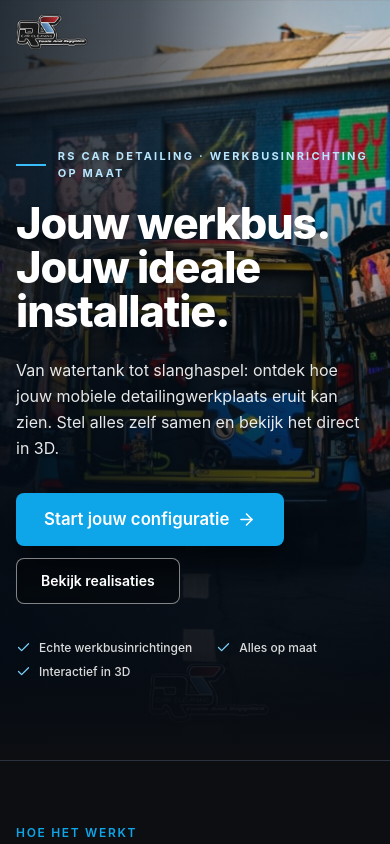
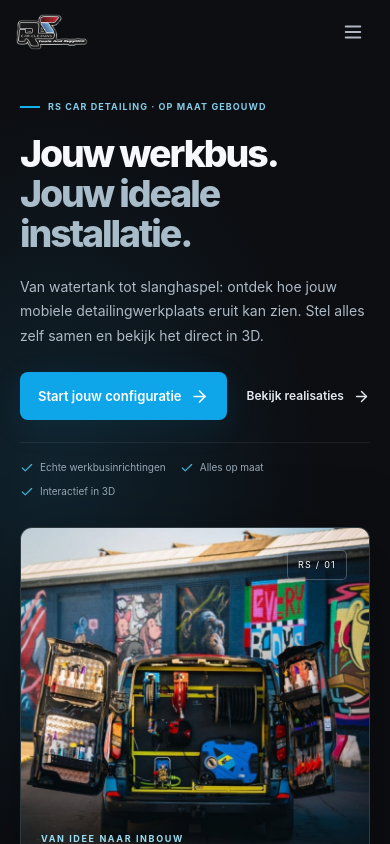
Before and after one commit to muwattah/simulator_auto, a React (Vite) app: page / in a window 390 px wide. Shown: the top 844 px of the page. Built offline with nearby package versions, Linux system fonts and the light colour scheme.

Commit message:
Present original homepage photo in a clean responsive split hero (#8)

```diff
--- a/src/components/HomePage.tsx
+++ b/src/components/HomePage.tsx
@@ -119,47 +119,27 @@ export default function HomePage({ onStart }: Props) {
         )}
       </header>
 
-      <section className="relative isolate min-h-[90svh] md:min-h-[92svh] flex items-end md:items-center overflow-hidden bg-[#07111b]" aria-labelledby="hero-title">
-        <img
-          src={`${import.meta.env.BASE_URL}images/fotorscar.jpg`}
-          alt="Geopende RS Car Detailing werkbus met gemonteerde slanghaspels en professionele reinigingsapparatuur"
-          loading="eager"
-          decoding="async"
-          className="rs-home-hero-image absolute inset-0 h-full w-full object-cover"
-          width={1440}
-          height={1800}
-          fetchPriority="high"
-        />
-        <div className="absolute inset-0 pointer-events-none" style={{ background: 'linear-gradient(90deg, rgba(4,12,21,.82) 0%, rgba(4,12,21,.65) 36%, rgba(4,12,21,.18) 74%, rgba(4,12,21,.08) 100%)' }} />
-        <div className="absolute inset-0 md:hidden pointer-events-none" style={{ background: 'linear-gradient(0deg, rgba(3,10,19,.88) 0%, rgba(3,10,19,.65) 34%, rgba(3,10,19,.05) 78%)' }} />
-        <div className="absolute bottom-0 inset-x-0 h-28 bg-gradient-to-t from-[var(--bg-primary)] to-transparent pointer-events-none" />
-        <div className="container-content relative z-10 w-full pt-32 pb-20 sm:pb-24 md:py-36">
-          <div className="max-w-[680px]">
-            <p className="mb-5 flex items-center gap-3 text-[11px] sm:text-xs font-bold tracking-[.2em] uppercase text-sky-200">
-              <span className="h-[2px] w-9 bg-sky-400" /> RS Car Detailing · Werkbusinrichting op maat
-            </p>
-            <h1 id="hero-title" className="text-white text-[clamp(2.7rem,6vw,5.4rem)] font-extrabold tracking-tight leading-[1.02] drop-shadow-lg">
-              Jouw werkbus.<br />Jouw ideale installatie.
-            </h1>
-            <p className="mt-6 max-w-[550px] text-base sm:text-lg md:text-xl leading-relaxed text-white/90">
-              Van watertank tot slanghaspel: ontdek hoe jouw mobiele detailingwerkplaats eruit kan zien. Stel alles zelf samen en bekijk het direct in 3D.
-            </p>
-            <div className="mt-8 flex flex-wrap gap-3">
-              <button type="button" onClick={onStart} className="btn-primary btn-lg shadow-xl shadow-black/30">
-                Start jouw configuratie <ArrowRight size={19} />
-              </button>
-              <button type="button" onClick={() => scrollTo('realisaties')} className="inline-flex items-center justify-center gap-2 rounded-lg border border-white/50 bg-black/30 px-6 py-3 text-sm font-semibold text-white backdrop-blur-sm transition-colors hover:bg-white/15">
-                Bekijk realisaties
-              </button>
-            </div>
-            <div className="mt-9 flex flex-wrap gap-x-6 gap-y-2 text-xs sm:text-sm font-medium text-white/85">
-              {['Echte werkbusinrichtingen', 'Alles op maat', 'Interactief in 3D'].map(t => (
-                <span key={t} className="inline-flex items-center gap-2"><Check size={15} className="text-sky-300" />{t}</span>
-              ))}
-            </div>
+      <section className="rs-home-hero" aria-labelledby="hero-title">
+        <div className="rs-hero-copy">
+          <p className="rs-hero-eyebrow"><span /> RS Car Detailing · Op maat gebouwd</p>
+          <h1 id="hero-title">Jouw werkbus.<br /><span>Jouw ideale<br className="hidden xl:block" /> installatie.</span></h1>
+          <p className="rs-hero-description">Van watertank tot slanghaspel: ontdek hoe jouw mobiele detailingwerkplaats eruit kan zien. Stel alles zelf samen en bekijk het direct in 3D.</p>
+          <div className="rs-hero-actions">
+            <button type="button" onClick={onStart} className="btn-primary btn-lg">Start jouw configuratie <ArrowRight size={19} /></button>
+            <button type="button" onClick={() => scrollTo('realisaties')} className="rs-hero-secondary">Bekijk realisaties <ArrowRight size={17} /></button>
+          </div>
+          <div className="rs-hero-assurance">
+            {['Echte werkbusinrichtingen', 'Alles op maat', 'Interactief in 3D'].map(t => <span key={t}><Check size={14} />{t}</span>)}
           </div>
         </div>
-        <div className="absolute right-5 bottom-6 hidden md:block text-xs tracking-widest uppercase text-white/70">RS Car Detailing · Realisatie</div>
+        <figure className="rs-hero-photo">
+          <img src={`${import.meta.env.BASE_URL}images/fotorscar.jpg`}
+            alt="Geopende RS Car Detailing werkbus met gemonteerde slanghaspels en professionele reinigingsapparatuur"
+            loading="eager" decoding="async" fetchPriority="high" width={1440} height={1800}
+            className="rs-home-hero-image" />
+          <figcaption><span className="rs-hero-photo-label">VAN IDEE NAAR INBOUW</span><strong>Jouw werkplaats. Overal.</strong><span>Een echte RS Car Detailing realisatie</span></figcaption>
+          <span className="rs-hero-photo-index" aria-hidden="true">RS / 01</span>
+        </figure>
       </section>
 
       <section id="hoe-het-werkt" className="section border-t border-[var(--border)]">
--- a/src/index.css
+++ b/src/index.css
@@ -222,8 +222,47 @@ body {
 
 .detailing-viewer { scroll-margin-top: 74px; }
 
-/* Original hero JPEG: retain source pixels and focus the cargo opening. */
-.rs-home-hero-image { object-fit: cover; object-position: center 32%; }
-@media (min-width: 768px) {
-  .rs-home-hero-image { object-position: center 38%; }
+/* A portrait source gets its own stage instead of being stretched across a wide hero. */
+.rs-home-hero { display:grid; grid-template-columns:minmax(0,1fr) minmax(0,1.04fr); align-items:center; gap:clamp(24px,4vw,72px); max-width:1600px; margin:auto; padding:112px clamp(24px,5vw,88px) 56px; background:radial-gradient(ellipse at 14% 50%,#10232e 0%,transparent 55%); }
+.rs-hero-copy { padding:24px 0; }
+.rs-hero-eyebrow { display:flex; align-items:center; gap:12px; color:#83cbe8; font-size:11px; font-weight:700; letter-spacing:.16em; text-transform:uppercase; margin-bottom:28px; }
+.rs-hero-eyebrow > span { width:30px; height:2px; background:#11b5ec; flex-shrink:0; }
+.rs-hero-copy h1 { color:#f6f8fb; font-size:clamp(40px,4.65vw,76px); font-weight:800; letter-spacing:-.055em; line-height:1.06; }
+.rs-hero-copy h1 > span { color:#a8bdc9; }
+.rs-hero-description { max-width:460px; margin-top:26px; color:#aebac5; font-size:17px; line-height:1.8; }
+.rs-hero-actions { display:flex; align-items:center; flex-wrap:wrap; gap:22px; margin-top:32px; }
+.rs-hero-actions .btn-primary { min-height:52px; box-shadow:0 8px 32px #009ed51a; }
+.rs-hero-secondary { display:inline-flex; align-items:center; gap:9px; font-size:13px; font-weight:600; color:#e2eaf0; min-height:44px; }
+.rs-hero-secondary:hover { color:#38bdf8; }
+.rs-hero-assurance { display:flex; flex-wrap:wrap; gap:10px 20px; border-top:1px solid #ffffff12; margin-top:38px; padding-top:22px; color:#99a9b6; font-size:11px; }
+.rs-hero-assurance > span { display:inline-flex; align-items:center; gap:6px; }
+.rs-hero-assurance svg { color:#41b9da; }
+.rs-hero-photo { position:relative; height:clamp(570px,74svh,820px); margin:0; isolation:isolate; overflow:hidden; border-radius:18px; border:1px solid #ffffff1c; box-shadow:0 24px 80px #0006; background:#17232a; }
+.rs-home-hero-image { display:block; width:100%; height:100%; object-fit:cover; object-position:center 38%; }
+.rs-hero-photo::after { content:''; position:absolute; inset:60% 0 0; background:linear-gradient(transparent,#061017d9); z-index:0; pointer-events:none; }
+.rs-hero-photo figcaption { position:absolute; bottom:28px; left:28px; right:24px; display:flex; flex-direction:column; gap:7px; z-index:1; color:#c9d7df; font-size:11px; }
+.rs-hero-photo-label { color:#9bdcf1; font-size:9px; letter-spacing:.18em; font-weight:700; }
+.rs-hero-photo figcaption strong { font-size:24px; font-weight:700; letter-spacing:-.025em; color:white; }
+.rs-hero-photo-index { position:absolute; top:22px; right:22px; border:1px solid #ffffff40; border-radius:5px; background:#0b152d40; color:#fff; padding:7px 10px; font-size:9px; letter-spacing:.14em; }
+@media (max-width:1023px) {
+  .rs-home-hero { gap:28px; padding-left:28px; padding-right:28px; }
+  .rs-hero-copy h1 { font-size:clamp(36px,5vw,56px); }
+  .rs-hero-description { font-size:15px; }
+  .rs-hero-photo { height:600px; }
 }
+@media (max-width:767px) {
+  .rs-home-hero { grid-template-columns:1fr; gap:28px; padding:100px 20px 32px; }
+  .rs-hero-copy { padding:0; }
+  .rs-hero-eyebrow { font-size:9px; letter-spacing:.12em; margin-bottom:20px; gap:8px; }
+  .rs-hero-eyebrow > span { width:20px; }
+  .rs-hero-copy h1 { font-size:clamp(36px,9.6vw,58px); line-height:1.08; }
+  .rs-hero-description { margin-top:20px; font-size:14px; line-height:1.75; max-width:480px; }
+  .rs-hero-actions { margin-top:24px; gap:12px 20px; }
+  .rs-hero-actions .btn-primary { min-height:48px; font-size:13px; padding:12px 18px; }
+  .rs-hero-secondary { font-size:12px; }
+  .rs-hero-assurance { margin-top:22px; padding-top:17px; gap:9px 14px; font-size:10px; }
+  .rs-hero-photo { height:auto; aspect-ratio:4/4.6; border-radius:12px; }
+  .rs-home-hero-image { object-position:center 32%; }
+  .rs-hero-photo figcaption { left:20px; bottom:20px; }
+  .rs-hero-photo figcaption strong { font-size:22px; }
+}
```
